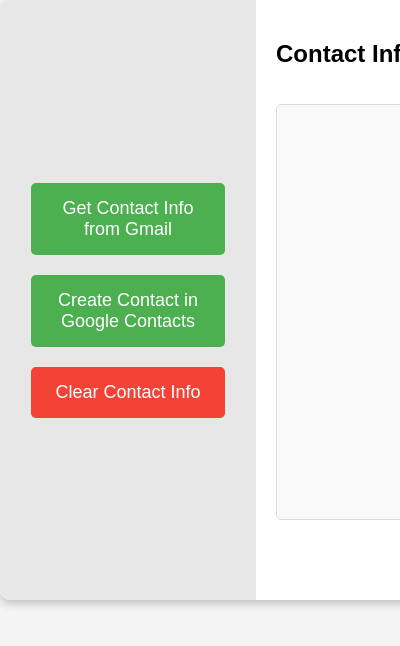
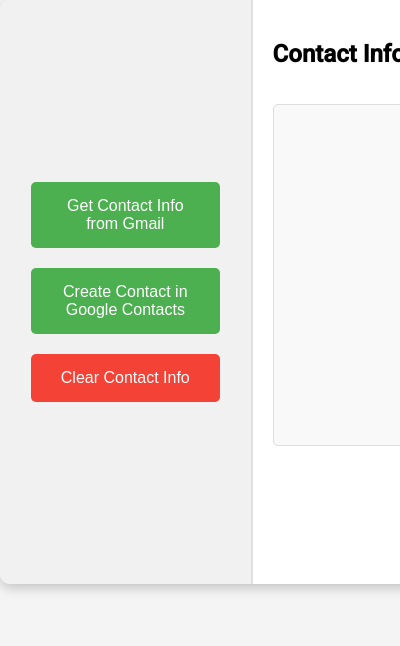
Before and after one commit to MexpressoBean/Get-Email-Contact-Chrome-Extension, a browser extension: page popup.html in a window 400 px wide. Shown: the top 646 px of the page. Drawn offline with Linux system fonts and the light colour scheme.

Commit message:
change font and fit pop up size to the max allowed

```diff
--- a/popup.html
+++ b/popup.html
@@ -3,6 +3,7 @@
 <head>
     <meta charset="UTF-8">
     <meta name="viewport" content="width=device-width, initial-scale=1.0">
+    <link href="https://fonts.googleapis.com/css2?family=Roboto:wght@400;500&display=swap" rel="stylesheet"> <!-- Link to Google Fonts -->
     <link rel="stylesheet" href="styles.css"> <!-- Link to the CSS file -->
     <title>Contact Info</title>
 </head>
@@ -17,7 +18,6 @@
             <h2>Contact Info Preview</h2>
             <pre id="contactInfoPreview" class="contact-info"></pre>
             <div class="advertisement">
-                <!-- Placeholder for advertisements -->
                 <p>Your ad space here!</p>
             </div>
         </div>
--- a/styles.css
+++ b/styles.css
@@ -1,5 +1,5 @@
 body {
-    font-family: Arial, sans-serif;
+    font-family: 'Roboto', sans-serif; /* Changed font to Roboto */
     margin: 0;
     padding: 0;
     background-color: #f4f4f4;
@@ -7,11 +7,11 @@
 
 .modal {
     display: flex;
-    height: 600px; /* Fixed height */
-    width: 800px; /* Adjusted width to maximum */
+    height: 584px; /* Fixed height */
+    width: 784px; /* Adjusted width to maximum */
     background-color: white;
     border-radius: 10px;
-    box-shadow: 0 4px 8px rgba(0, 0, 0, 0.2);
+    box-shadow: 0 4px 12px rgba(0, 0, 0, 0.2);
     overflow: hidden; /* Prevent overflow */
 }
 
@@ -21,8 +21,9 @@
     flex-direction: column;
     justify-content: center;
     align-items: center;
-    background-color: #e7e7e7; /* Light gray background for buttons */
+    background-color: #f1f1f1; /* Slightly darker gray background */
     padding: 20px; /* Added padding for better layout */
+    border-right: 2px solid #e0e0e0; /* Add a border for separation */
 }
 
 .preview-container {
@@ -30,7 +31,7 @@
     padding: 20px;
     display: flex;
     flex-direction: column; /* Flex for stacked layout */
-    height: 100%; /* Use full height */
+    height: 90%; /* Use full height */
 }
 
 .styled-button {
@@ -41,7 +42,7 @@
     text-align: center; /* Centered text */
     text-decoration: none; /* Remove underline */
     display: block; /* Block element */
-    font-size: 18px; /* Increased font size */
+    font-size: 16px; /* Adjusted font size */
     margin: 10px 0; /* Margin */
     cursor: pointer; /* Pointer/hand icon */
     border-radius: 5px; /* Rounded corners */
```
